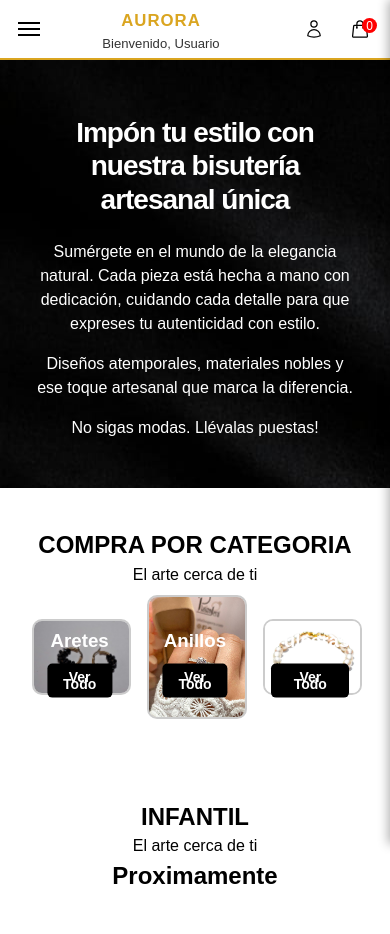
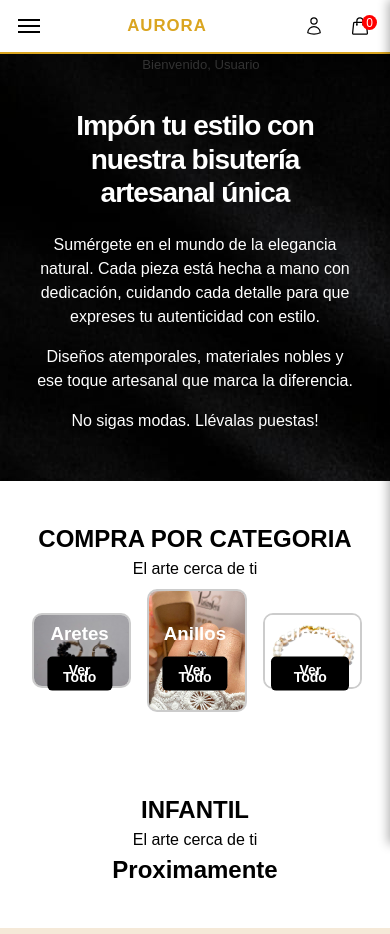
Before and after one commit to SebastianWRH/frontend, a plain HTML site: page inicio.html in a window 390 px wide. Shown: the top 934 px of the page. Drawn offline with Linux system fonts and the light colour scheme.

Commit message:
Actualización del frontend

```diff
--- a/responsive.css
+++ b/responsive.css
@@ -110,55 +110,98 @@
 
 
 
-/* Por defecto (desktop): ocultar el mensaje de bienvenida aquí
-   para que NO interfiera con la versión de escritorio */
+/* ---------------------------
+   Bienvenida: visible en desktop (junto al icono),
+   y en móvil se mueve visualmente debajo del logo.
+   --------------------------- */
+
+/* --- Estilo por defecto (desktop) --- */
 .bienvenida {
-  display: none;
+  display: inline-block;
+  margin: 0;
+  margin-left: 6px;        /* separación respecto al icono de usuario */
+  font-size: 0.95rem;
+  color: #333;
+  line-height: 1;
+  position: static;        /* comportamiento normal en desktop */
 }
 
-/* ===== Sólo en móvil: mostrar bienvenida debajo del logo y asegurar orden ===== */
+/* Aseguramos que el contenedor del nav sea relativo para posicionados absolut. */
+.nav {
+  position: relative;
+}
+
+/* Alineamos el bloque usuario en desktop (junto al icono) */
+.usuario {
+  display: flex;
+  align-items: center;
+  gap: 6px;
+  position: relative;
+}
+
+/* --- Solo en móvil: mover el .bienvenida debajo del logo --- */
 @media (max-width: 768px) {
 
-  /* Asegurar orden: hamburger - marca (centrada) - acciones */
+  /* Mantén la estructura: hamburger - marca - acciones */
   .hamburger { order: 0; }
   .marca     { order: 1; }
   .acciones  { order: 2; }
 
-  /* Marca como columna para que el p.bienvenida quede debajo del h1 */
+  /* Asegura que el nav tiene suficiente alto para la posición */
+  .nav {
+    padding-top: 8px;
+    padding-bottom: 8px;
+    height: auto; /* permitimos que el contenido crezca */
+  }
+
+  /* Centramos la marca como columna (logo + posible espacio) */
   .marca {
     display: flex;
     flex-direction: column;
-    align-items: center;   /* centra el logo y el texto bajo él */
+    align-items: center;
     justify-content: center;
     text-align: center;
-    flex: 1;               /* permite que el logo quede centrado entre hamburger y acciones */
     gap: 4px;
-    position: relative;
+    z-index: 30;
   }
 
-  /* Mostrar bienvenida sólo en móvil */
-  .marca .bienvenida {
-    display: block;
-    margin: 0;
+  /*
+    Movemos el elemento .bienvenida usando posicionamiento absoluto
+    y lo centramos horizontalmente respecto al nav.
+    IMPORTANTE: el elemento sigue en el DOM dentro de .usuario,
+    pero aquí lo situamos visualmente debajo del logo.
+  */
+  .bienvenida {
+    position: absolute;
+    left: 50%;
+    transform: translateX(-50%);
+    top: calc(100% + 6px);    /* 6px debajo del nav (ajusta si hace falta) */
+    width: max-content;
+    background: transparent;
     font-size: 0.82rem;
     color: #333;
-    line-height: 1;
+    z-index: 40;
+    white-space: nowrap;
   }
 
-  /* Ajustes finos: reducir un poco el tamaño del logo si es necesario */
-  .marca h1 {
-    margin: 0;
-    font-size: 1.05rem;
-    color: #daa520;
-    letter-spacing: 1px;
+  /* Evita que el texto empuje el layout del .usuario en móvil */
+  .usuario {
+    /* seguimos mostrando solo el icono en la fila derecha */
+    display: inline-flex;
+    align-items: center;
+    gap: 8px;
+    padding: 0;
   }
 
-  /* Asegurar que hamburger y acciones no se estiren */
-  .hamburger, .acciones {
-    flex: 0 0 auto;
+  /* Si quieres que el icono de usuario quede sin texto en móvil, dejamos espacio */
+  .usuario .nombre-usuario-contenedor {
+    display: none; /* si usas un contenedor extra para nombre, ocultarlo */
   }
 
-  /* Mantener iconos compactos */
-  .icon-cart, .icon-login { width: 36px; height: 36px; display: inline-flex; align-items:center; justify-content:center; }
-
+  /* Ajustes de tamaño de logo y textos en móvil */
+  .marca h1 {
+    font-size: 1.05rem;
+    margin: 0;
+    color: #daa520;
+  }
 }
```
Also changed, not shown: inicio.html (+1 -0 lines).
